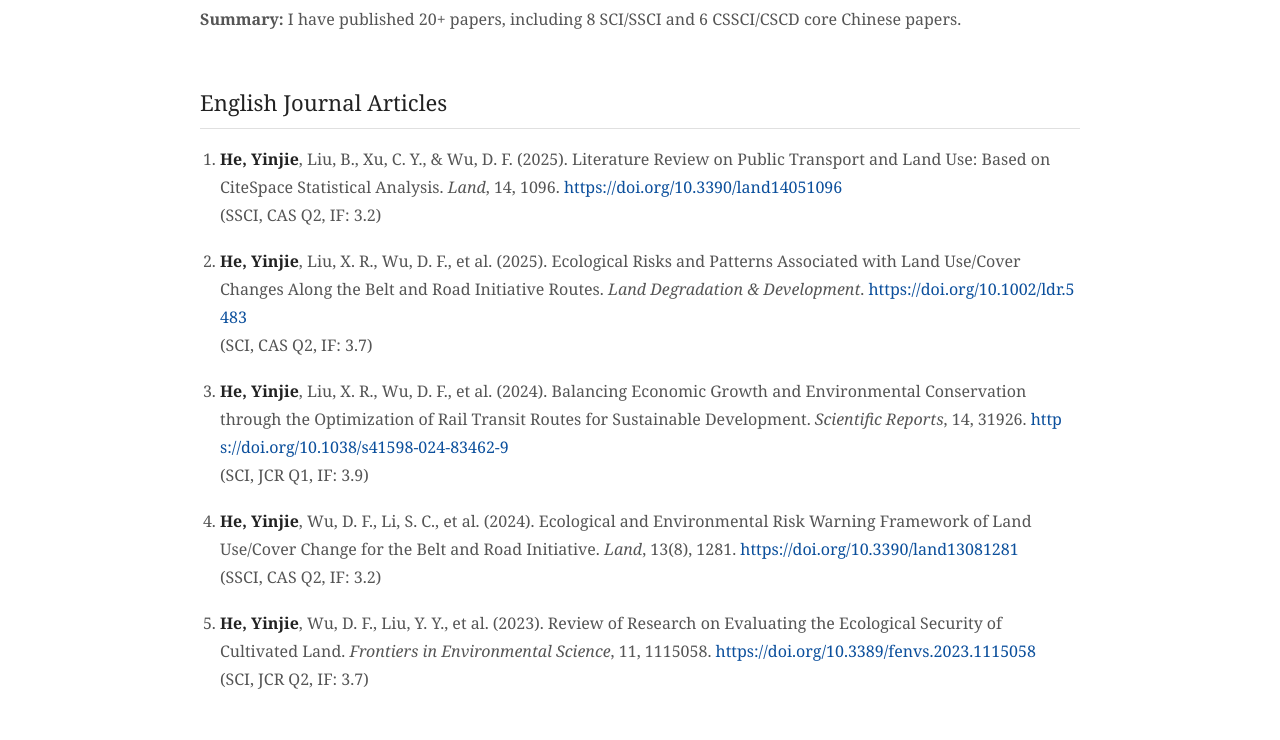
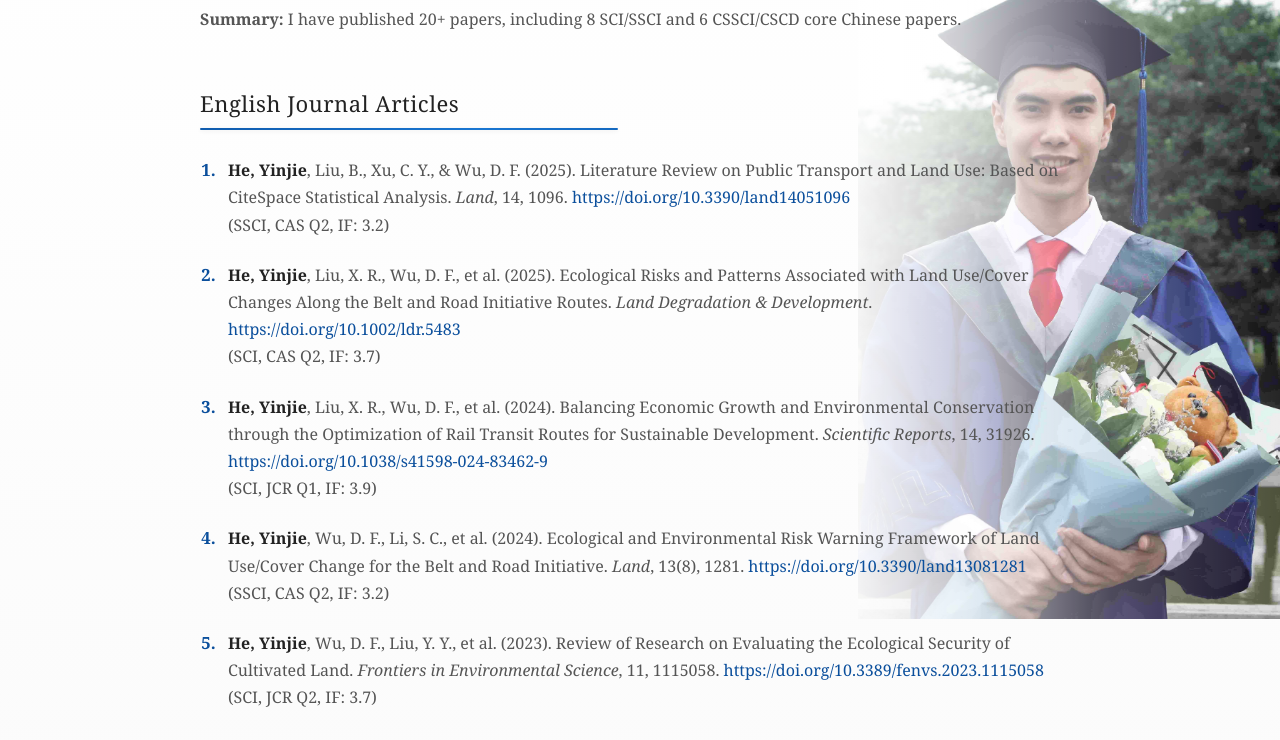
Before and after one commit to terrence762339349-a11y/terrence762339349-a11y.github.io, a plain HTML site: page publications.html in a window 1280 px wide. Shown: the part 181-921 px from the top of the page. Drawn offline with Linux system fonts and the light colour scheme.

Commit message:
Update publications.html

```diff
--- a/publications.html
+++ b/publications.html
@@ -8,9 +8,11 @@
   <style>
     :root {
       --main-blue: #0b4f9c;
+      --accent-blue: #1976d2;
       --text-color: #222;
       --subtext-color: #555;
-      --border-color: #e0e0e0;
+      --bg-width: 33vw;
+      --highlight-bg: rgba(11,79,156,0.03);
     }
 
     body {
@@ -20,6 +22,25 @@
       line-height: 1.75;
       color: var(--text-color);
       background-color: #fff;
+      position: relative;
+      overflow-x: hidden;
+      background: linear-gradient(to bottom, #ffffff 0%, #f9f9f9 100%);
+    }
+
+    /* ===== Right Background Photo ===== */
+    body::after {
+      content: "";
+      position: fixed;
+      top: 0;
+      right: 0;
+      width: var(--bg-width);
+      height: 100%;
+      min-height: 100vh;
+      background:
+        linear-gradient(to right, rgba(255,255,255,0.95) 0%, rgba(255,255,255,0.75) 25%, rgba(255,255,255,0.25) 60%, rgba(255,255,255,0) 100%),
+        url("assets/images/cv-bg.jpg") center top / cover no-repeat;
+      z-index: -1;
+      pointer-events: none;
     }
 
     /* ===== Navigation ===== */
@@ -27,6 +48,9 @@
       background-color: var(--main-blue);
       padding: 14px 0;
       text-align: center;
+      position: relative;
+      z-index: 1;
+      box-shadow: 0 2px 6px rgba(0,0,0,0.05);
     }
 
     nav a {
@@ -36,6 +60,7 @@
       font-size: 15px;
       letter-spacing: 0.5px;
       white-space: nowrap;
+      transition: all 0.25s ease;
     }
 
     nav a:hover {
@@ -47,42 +72,96 @@
       text-decoration: underline;
     }
 
-    /* ===== Main Content ===== */
+    /* ===== Container ===== */
     .container {
       max-width: 880px;
       margin: 60px auto;
       padding: 0 20px;
+      position: relative;
+      z-index: 1;
     }
 
     h1 {
       font-size: 32px;
       font-weight: normal;
-      margin-bottom: 10px;
+      margin-bottom: 14px;
+      text-transform: uppercase;
+      letter-spacing: 1px;
     }
 
     h2 {
       font-size: 22px;
       font-weight: normal;
       margin-top: 50px;
-      margin-bottom: 16px;
+      margin-bottom: 20px;
       padding-bottom: 6px;
-      border-bottom: 1px solid var(--border-color);
+      position: relative;
+      text-transform: capitalize;
+      letter-spacing: 0.5px;
     }
 
+    /* ===== 高级横线 ===== */
+    h2::after {
+      content: "";
+      display: block;
+      width: calc(100% - var(--bg-width) - 40px);
+      max-width: calc(880px - var(--bg-width) - 40px);
+      height: 2px;
+      border-radius: 2px;
+      margin-top: 6px;
+      background: linear-gradient(90deg, var(--accent-blue), var(--main-blue), var(--accent-blue));
+      background-size: 200% 100%;
+      box-shadow: 0 1px 4px rgba(0,0,0,0.08);
+      opacity: 0;
+      transform: translateX(-20px);
+      transition: all 0.8s ease-out;
+    }
+
+    h2.visible::after {
+      opacity: 1;
+      transform: translateX(0);
+      animation: glowMove 3s linear infinite;
+    }
+
+    @keyframes glowMove {
+      0% { background-position: 200% 0; }
+      100% { background-position: -200% 0; }
+    }
+
+    /* ===== Text & Paragraphs ===== */
     p {
       font-size: 16px;
       color: var(--subtext-color);
       margin: 14px 0;
+      line-height: 1.8;
     }
 
     ol {
       padding-left: 20px;
+      counter-reset: item;
     }
 
-    li {
-      margin-bottom: 18px;
+    ol li {
+      margin-bottom: 22px;
       font-size: 16px;
       color: var(--subtext-color);
+      position: relative;
+      line-height: 1.7;
+      transition: all 0.3s ease;
+      padding-left: 6px;
+      border-left: 2px solid transparent;
+    }
+
+    ol li:hover {
+      background-color: var(--highlight-bg);
+      border-left-color: var(--main-blue);
+      padding-left: 10px;
+    }
+
+    ol li::marker {
+      font-weight: bold;
+      color: var(--main-blue);
+      font-size: 1.05em;
     }
 
     li b {
@@ -92,29 +171,32 @@
     a {
       color: var(--main-blue);
       text-decoration: none;
-      word-break: break-all;
+      word-break: break-word;
+      transition: all 0.25s ease;
     }
 
     a:hover {
       text-decoration: underline;
+      color: var(--accent-blue);
+    }
+
+    /* ===== Responsive ===== */
+    @media (max-width: 900px) {
+      body::after { display: none; }
+      h2::after { width: 80%; max-width: none; }
     }
 
     @media (max-width: 600px) {
-      .container {
-        margin: 40px auto;
-      }
+      .container { margin: 40px auto; }
+      nav a { margin: 0 10px; font-size: 14px; }
+      ol li { padding-left: 4px; }
+    }
 
-      nav a {
-        margin: 0 10px;
-        font-size: 14px;
-      }
-    }
   </style>
 </head>
 
 <body>
 
-<!-- ===== Navigation ===== -->
 <nav>
   <a href="index.html">Home</a>
   <a href="news/">News</a>
@@ -131,7 +213,6 @@
     <b>Summary:</b> I have published 20+ papers, including 8 SCI/SSCI and 6 CSSCI/CSCD core Chinese papers.
   </p>
 
-  <!-- ===== English Journal Articles ===== -->
   <h2>English Journal Articles</h2>
 
   <ol>
@@ -142,8 +223,7 @@
       <a href="https://doi.org/10.3390/land14051096" target="_blank">
         https://doi.org/10.3390/land14051096
       </a>
-      <br>
-      (SSCI, CAS Q2, IF: 3.2)
+      <br>(SSCI, CAS Q2, IF: 3.2)
     </li>
 
     <li>
@@ -153,8 +233,7 @@
       <a href="https://doi.org/10.1002/ldr.5483" target="_blank">
         https://doi.org/10.1002/ldr.5483
       </a>
-      <br>
-      (SCI, CAS Q2, IF: 3.7)
+      <br>(SCI, CAS Q2, IF: 3.7)
     </li>
 
     <li>
@@ -164,8 +243,7 @@
       <a href="https://doi.org/10.1038/s41598-024-83462-9" target="_blank">
         https://doi.org/10.1038/s41598-024-83462-9
       </a>
-      <br>
-      (SCI, JCR Q1, IF: 3.9)
+      <br>(SCI, JCR Q1, IF: 3.9)
     </li>
 
     <li>
@@ -175,8 +253,7 @@
       <a href="https://doi.org/10.3390/land13081281" target="_blank">
         https://doi.org/10.3390/land13081281
       </a>
-      <br>
-      (SSCI, CAS Q2, IF: 3.2)
+      <br>(SSCI, CAS Q2, IF: 3.2)
     </li>
 
     <li>
@@ -186,12 +263,10 @@
       <a href="https://doi.org/10.3389/fenvs.2023.1115058" target="_blank">
         https://doi.org/10.3389/fenvs.2023.1115058
       </a>
-      <br>
-      (SCI, JCR Q2, IF: 3.7)
+      <br>(SCI, JCR Q2, IF: 3.7)
     </li>
   </ol>
 
-  <!-- ===== Chinese Journal Articles ===== -->
   <h2>Chinese Journal Articles</h2>
 
   <ol>
@@ -205,36 +280,46 @@
       <b>何尹杰</b>, 张占录, 朱高儒, 等. (2022).
       基于生态导向的四川省交通国土空间承载力评价.
       <i>地理与地理信息科学</i>, 38(03), 97–103.
-      <br>
-      (CSCD / 中文核心)
+      <br>(CSCD / 中文核心)
     </li>
 
     <li>
       <b>何尹杰</b>, 张占录, 高文文. (2022).
       北京市政府搬迁至副中心对通州土地利用影响.
       <i>水土保持研究</i>, 29(03), 351–357.
-      <br>
-      (CSCD / 中文核心)
+      <br>(CSCD / 中文核心)
     </li>
 
     <li>
       <b>何尹杰</b>, 吴大放, 刘艳艳, 等. (2021).
       城市轨道交通对土地利用变化的影响——以广州市3、7号线为例.
       <i>经济地理</i>, 41(06), 171–179.
-      <br>
-      (CSSCI / CSCD / 中文核心)
+      <br>(CSSCI / CSCD / 中文核心)
     </li>
 
     <li>
       <b>何尹杰</b>, 吴大放, 刘艳艳. (2018).
       城市轨道交通对土地利用的影响研究综述——基于 CiteSpace 的计量分析.
       <i>地球科学进展</i>, 33(12), 1259–1271.
-      <br>
-      (CSCD / 中文核心)
+      <br>(CSCD / 中文核心)
     </li>
   </ol>
 
 </div>
 
+<script>
+  // 页面滚动触发标题横线动画
+  const headers = document.querySelectorAll("h2");
+  const observer = new IntersectionObserver(entries => {
+    entries.forEach(entry => {
+      if(entry.isIntersecting){
+        entry.target.classList.add("visible");
+      }
+    });
+  }, { threshold: 0.1 });
+
+  headers.forEach(h => observer.observe(h));
+</script>
+
 </body>
 </html>
```
